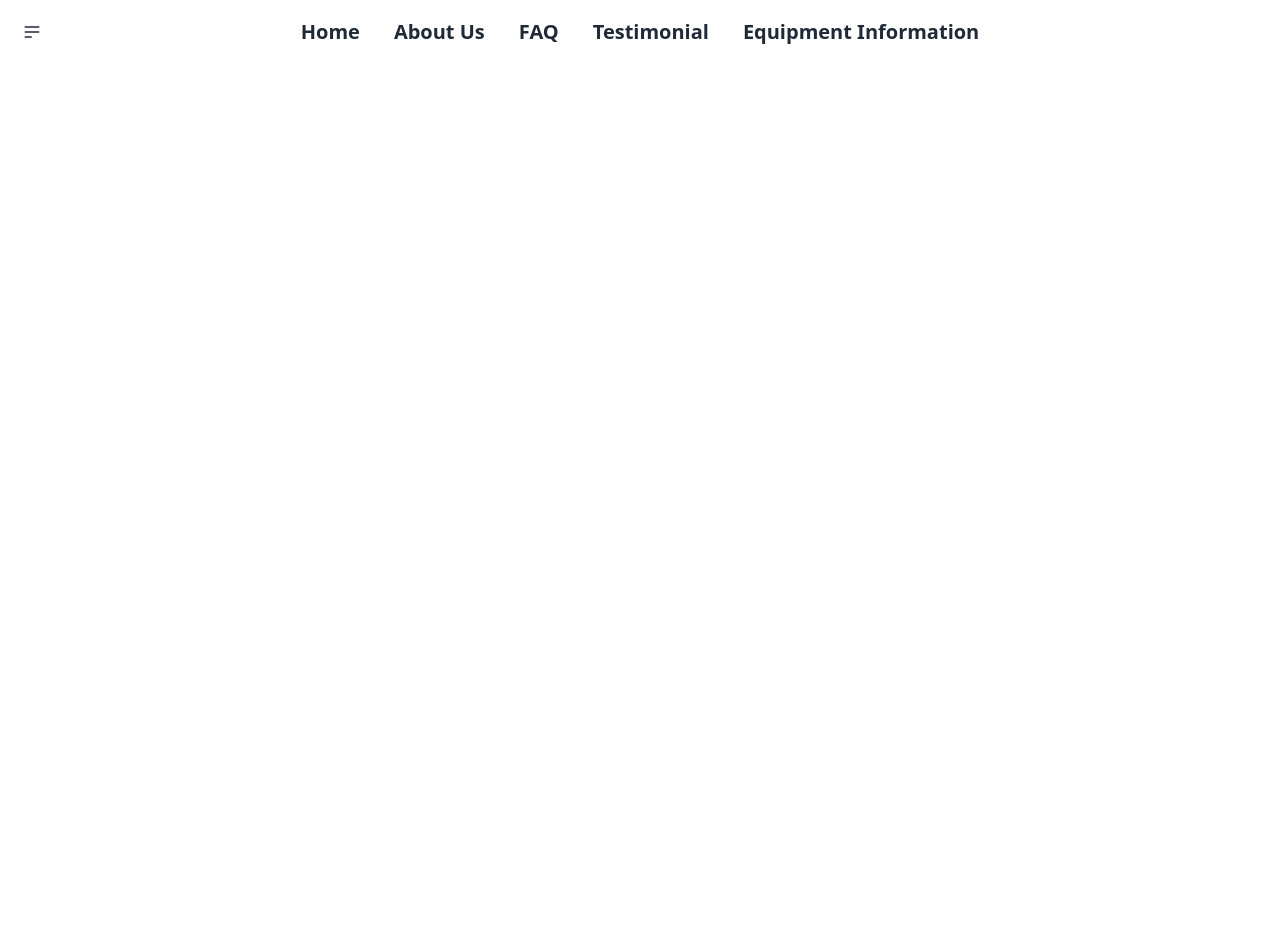
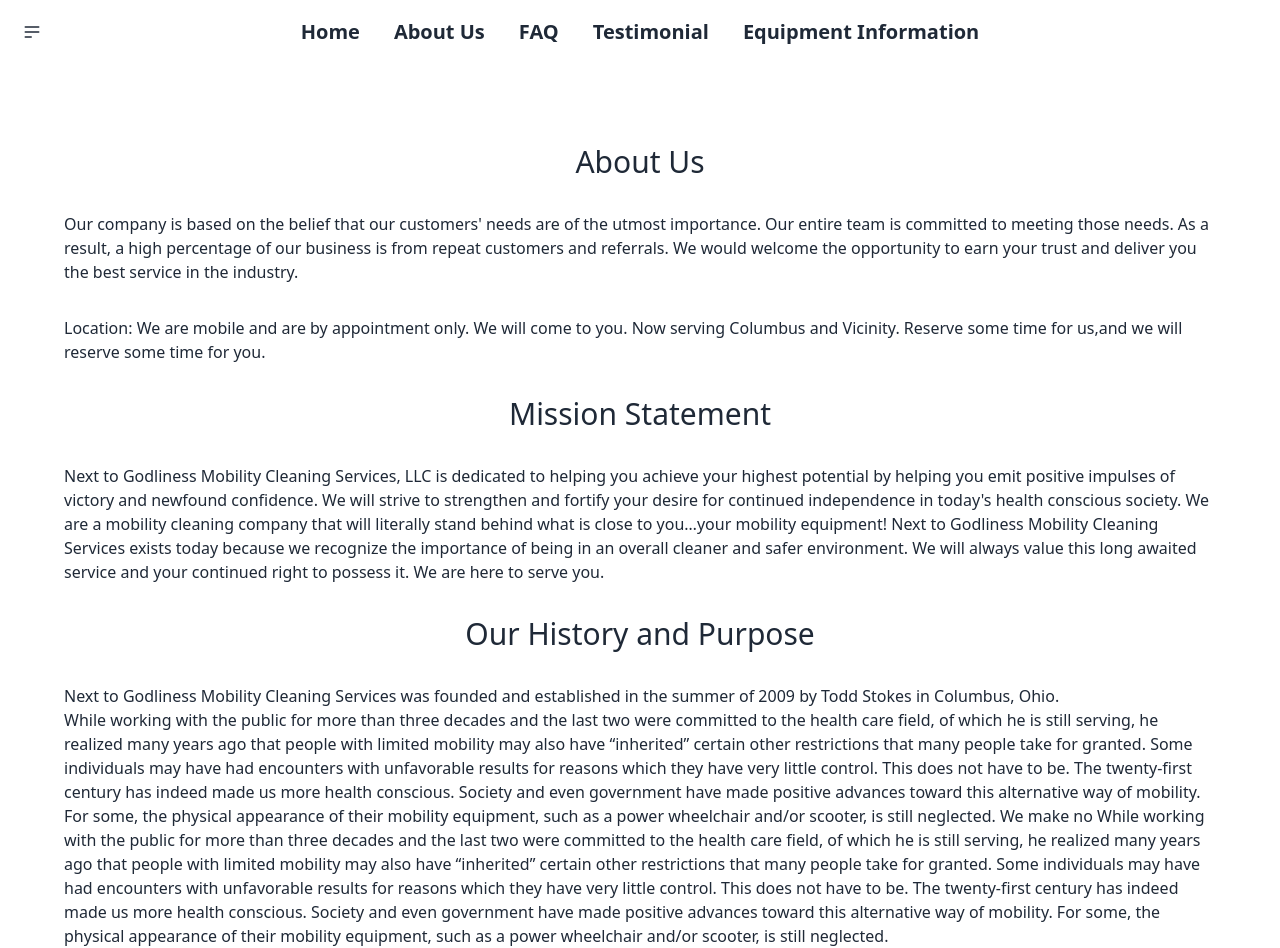
Before and after one commit to jerichobetton/NTGMobility, a website: page aboutus.html in a window 1280 px wide. Before the commit the page ends 800 px from the top, so only its background shows below. Drawn offline with nearby package versions, Linux system fonts and the light colour scheme.

```diff
--- a/aboutus.html
+++ b/aboutus.html
@@ -35,9 +35,31 @@
     <div class="navbar-end">
 
     </div>
+</nav>
+    <br>
+    <br>
+<div class="text-center text-3xl m-8"><h1>About Us</h1></div>
+<div class="mx-16">
+    <p>
+        Our company is based on the belief that our customers' needs are of the utmost importance. Our entire team is committed to meeting those needs. As a result, a high percentage of our business is from repeat customers and referrals. We would welcome the opportunity to earn your trust and deliver you the best service in the industry.
+    </p>
+    <p class="my-8">Location: We are mobile and are by appointment only. We will come to you. Now serving Columbus and Vicinity. Reserve some time for us,and we will reserve some time for you.</p>
+</div>
 
-</nav>
+<div class="text-center text-3xl m-8"><h1>Mission Statement</h1></div>
+<div class="mx-16">
+    <p>
+        Next to Godliness Mobility Cleaning Services, LLC is dedicated to helping you achieve your highest potential by helping you emit positive impulses of victory and newfound confidence. We will strive to strengthen and fortify your desire for continued independence in today's health conscious society. We are a mobility cleaning company that will literally stand behind what is close to you…your mobility equipment! Next to Godliness Mobility Cleaning Services exists today because we recognize the importance of being in an overall cleaner and safer environment. We will always value this long awaited service and your continued right to possess it. We are here to serve you.
+    </p>
+</div>
 
+<div class="text-center text-3xl m-8"><h1>Our History and Purpose</h1></div>
+<div class="mx-16">
+    <p>
+        Next to Godliness Mobility Cleaning Services was founded and established in the summer of 2009 by Todd Stokes in Columbus, Ohio.
+    </p>
+    <p>While working with the public for more than three decades and the last two were committed to the health care field, of which he is still serving, he realized many years ago that people with limited mobility may also have “inherited” certain other restrictions that many people take for granted. Some individuals may have had encounters with unfavorable results for reasons which they have very little control. This does not have to be. The twenty-first century has indeed made us more health conscious. Society and even government have made positive advances toward this alternative way of mobility. For some, the physical appearance of their mobility equipment, such as a power wheelchair and/or scooter, is still neglected. We make no While working with the public for more than three decades and the last two were committed to the health care field, of which he is still serving, he realized many years ago that people with limited mobility may also have “inherited” certain other restrictions that many people take for granted. Some individuals may have had encounters with unfavorable results for reasons which they have very little control. This does not have to be. The twenty-first century has indeed made us more health conscious. Society and even government have made positive advances toward this alternative way of mobility. For some, the physical appearance of their mobility equipment, such as a power wheelchair and/or scooter, is still neglected.</p>
+</div>
 
 </body>
 </html>
```
Also changed, not shown: testimonials.html (+3 -3 lines).
